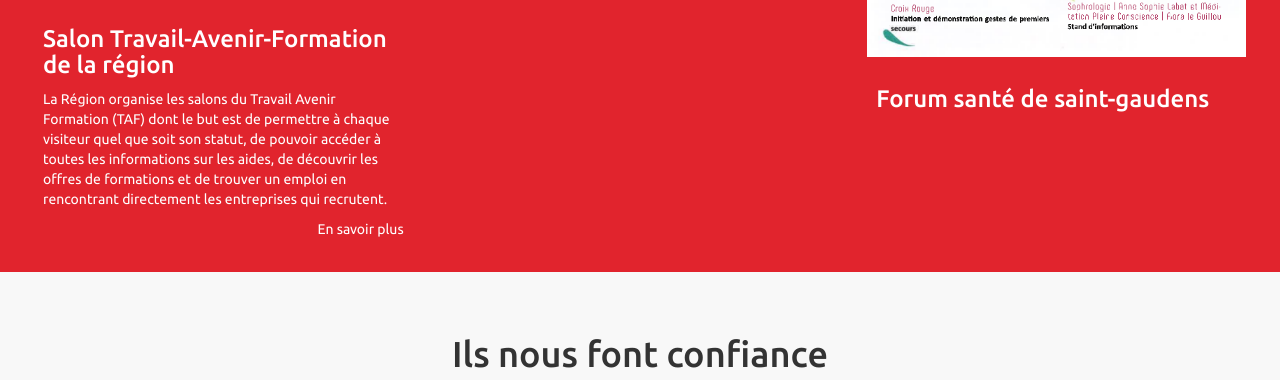
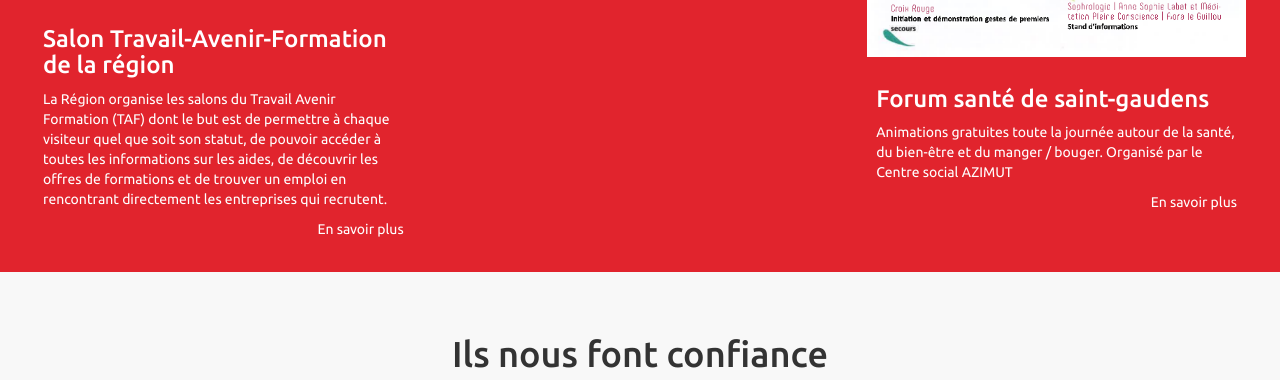
Before and after one commit to SimplonSt-Gaudens/website, a website: page index.html in a window 1280 px wide. Shown: the part 2337-2717 px from the top of the page. Drawn offline with nearby package versions, Linux system fonts and the light colour scheme.

Commit message:
ajout description et lien pour le forum santé

```diff
--- a/index.html
+++ b/index.html
@@ -186,9 +186,9 @@
                     <img class="eventimage" src="./images/forum_santé.png" alt="Bootstrap Thumbnail Customization">
                     <div class="caption">
                         <h3>Forum santé de saint-gaudens</h3>
-                        <!-- <p class="card-description"></p>
-                        <a class="pull-right" href="https://hacktoberfest.digitalocean.com/"
-                            target="_blank">En savoir plus</a> -->
+                        <p class="card-description">Animations gratuites toute la journée autour de la santé, du bien-être et du manger / bouger. Organisé par le Centre social AZIMUT </p>
+                        <a class="pull-right" href="https://www.tourisme-stgaudens.com/agenda/?id=FMAMID031V50FGWH"
+                            target="_blank">En savoir plus</a>
                     </div>
                 </div>
             </div>
```
